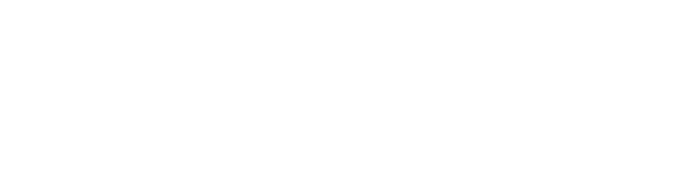
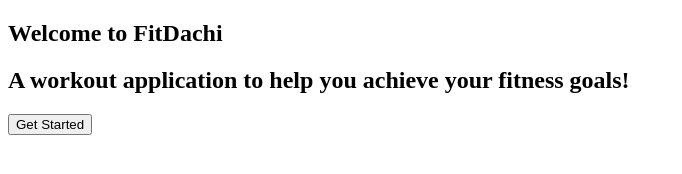
Before and after one commit to JoshingYou1/insaiyan-physique, a plain HTML site: page index.html in a window 1280 px wide. Shown: the whole page, without its empty margins (0-682 px from the left). Drawn offline with Linux system fonts and the light colour scheme.

Commit message:
updated HTML page

```diff
--- a/index.html
+++ b/index.html
@@ -4,9 +4,22 @@
     <meta charset="UTF-8">
     <meta name="viewport" content="width=device-width, initial-scale=1.0">
     <meta http-equiv="X-UA-Compatible" content="ie=edge">
-    <title>Document</title>
+    <meta name="google-site-verification" content="g4K7KLncyfOUvayefA6OhwT-K-wkAhGPFgBxywDZzj0" />
+    <meta name="description" content="A workout application that allows the user to choose exercises
+    based on specific muscle groups and provides the user with vital information about these exercises."
+    <link href="main.css" rel="stylesheet" type="text/css" />
+    <link href="https://fonts.googleapis.com/css?family=Catamaran" rel="stylesheet">
+    <title>Workout Application</title>
 </head>
 <body>
-
+    <main role="main">
+        <div id="container">
+            <section class="start-page">
+                <h1>Welcome to FitDachi</h1>
+                <h2>A workout application to help you achieve your fitness goals!</h2>
+                <button type="button" class="initialize-app-button">Get Started</button>
+            </section>
+        </div>
+    </main>
 </body>
 </html>
```
